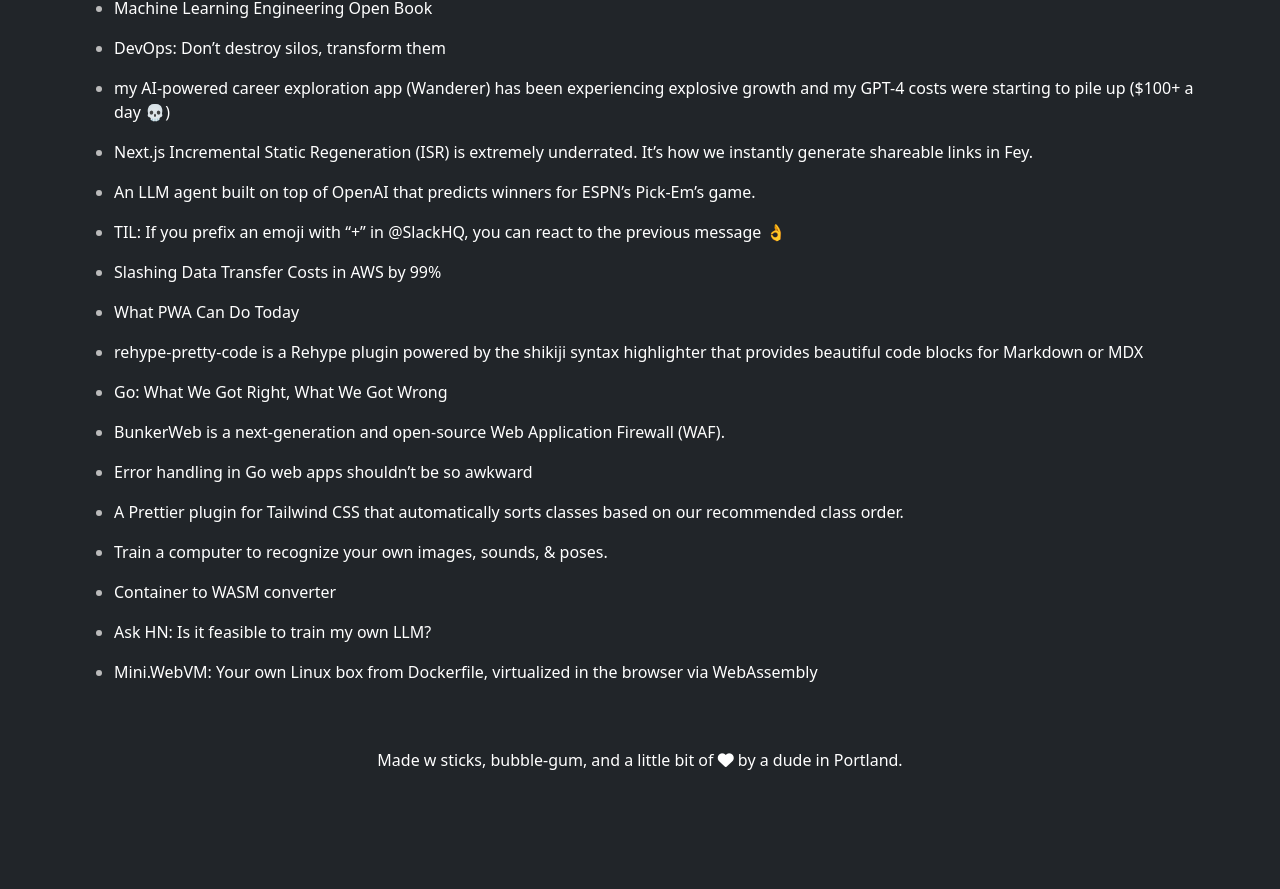
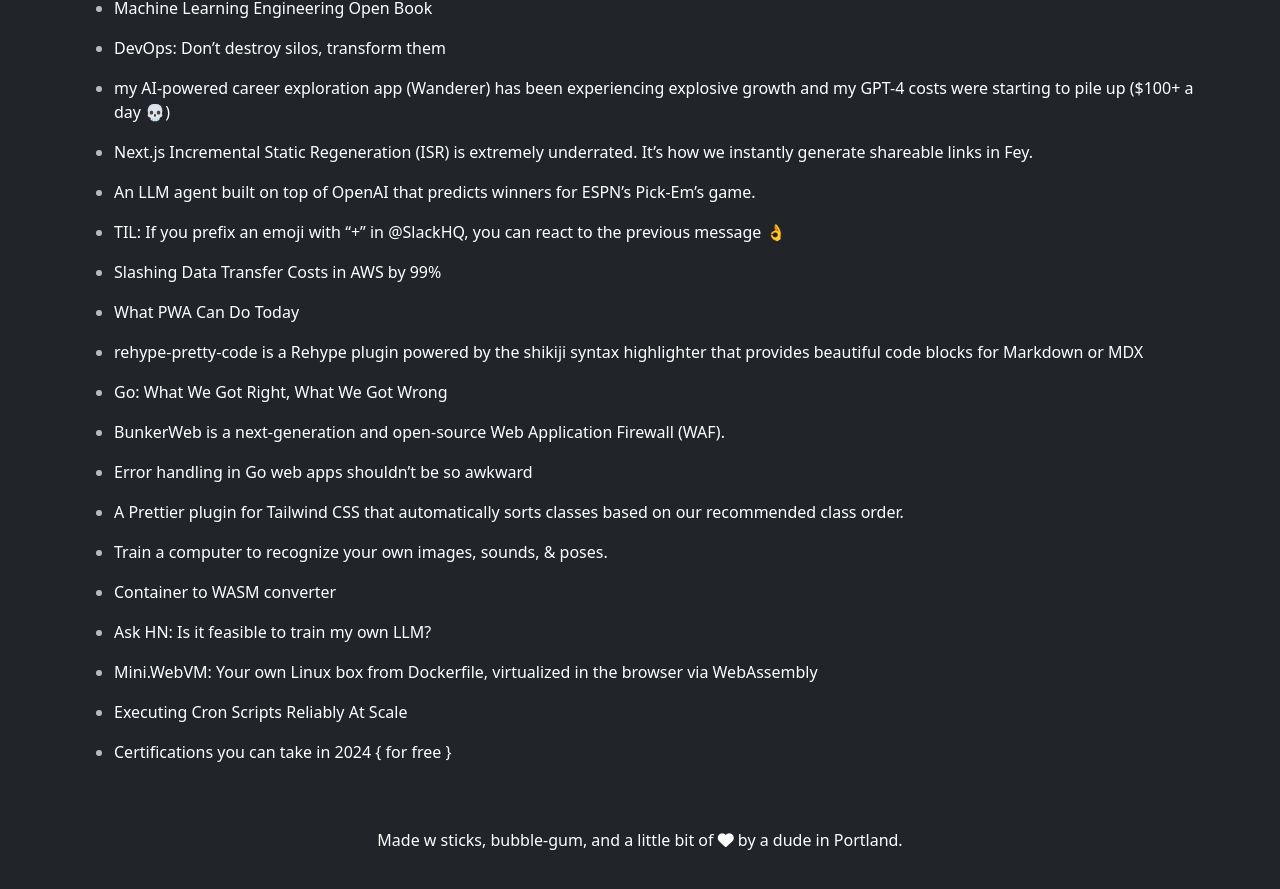
Before and after one commit to rayterrill/tacticalnerdery.com.old, a Jekyll site: the page built from _posts/2024-1-31-interesting-articles.md, in a window 1280 px wide and 900 px high, scrolled down 599 px. Shown: the top 889 px of the window. Built offline with Jekyll 4.4.1, drawn with Linux system fonts in a browser that asks for light colours; nearby versions of some CDN libraries; before the commit the page ends 1419 px from its top, so only the background shows below that.

Commit message:
Update 2024-1-31-interesting-articles.md

```diff
--- a/_posts/2024-1-31-interesting-articles.md
+++ b/_posts/2024-1-31-interesting-articles.md
@@ -56,3 +56,7 @@ categories: tech
 * [Ask HN: Is it feasible to train my own LLM?](https://news.ycombinator.com/item?id=38844324)
 
 * [Mini.WebVM: Your own Linux box from Dockerfile, virtualized in the browser via WebAssembly](https://labs.leaningtech.com/blog/mini-webvm-your-linux-box-from-dockerfile-via-wasm)
+
+* [Executing Cron Scripts Reliably At Scale](https://slack.engineering/executing-cron-scripts-reliably-at-scale/)
+
+* [Certifications you can take in 2024 { for free }](https://twitter.com/denicmarko/status/1752660598511349805?s=58&t=IyF4i2tdgBUpfE0ydQfX9A)
```
